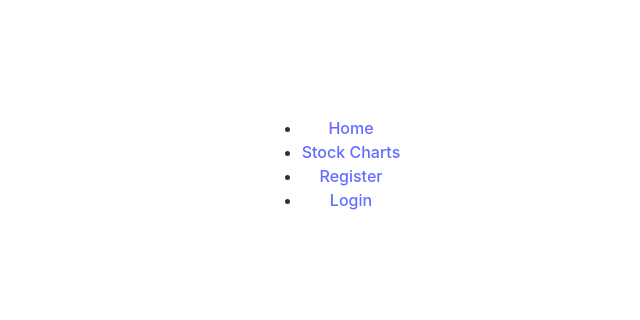
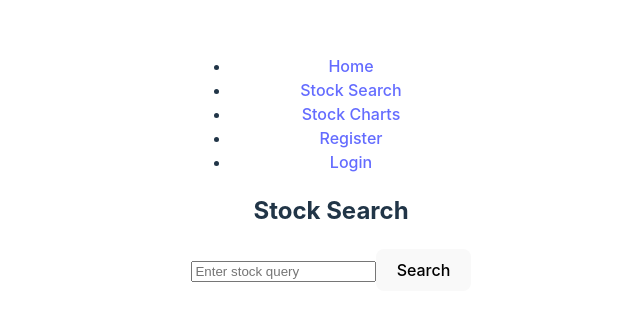
Before and after one commit to JasonBataillon/StockItForward, a React (Vite) app: page /stockSearch in a window 1280 px wide. Shown: the part 236-556 px from the top of the page, without its empty margins (309-949 px from the left). Built offline with nearby package versions, Linux system fonts and the light colour scheme.

Commit message:
stockSearch.jsx component. Makes call to search polygon.io API for stocks based off input query and displays them on a list. Buttons on each stock listing doesn't have functionality, yet.

```diff
--- a/src/App.jsx
+++ b/src/App.jsx
@@ -8,14 +8,17 @@ import Register from "./components/register";
 import Login from "./components/login";
 import Navbar from "./components/navbar";
 import StockCharts from "./components/stockChart";
+import StockSearch from "./components/stockSearch";
 import { BrowserRouter as Router, Route, Routes } from "react-router-dom";
 function App() {
   return (
     <div>
       <Router>
         <Navbar />
+
         <Routes>
           <Route path="/" element={<div>Welcome to Stock-It</div>} />
+          <Route path="/stockSearch" element={<StockSearch />} />
           <Route path="/stockCharts" element={<StockCharts />} />
           <Route path="/login" element={<Login />} />
           <Route path="/register" element={<Register />} />
--- a/src/components/navbar.jsx
+++ b/src/components/navbar.jsx
@@ -7,6 +7,10 @@ const Navbar = () => {
       <ul>
         <li>
           <Link to="/">Home</Link> {/* Link to Home page */}
+        </li>
+        <li>
+          <Link to="/stockSearch">Stock Search</Link>{" "}
+          {/* Link to Stock Search page */}
         </li>
         <li>
           <Link to={"/stockCharts"}>Stock Charts</Link>{" "}
--- /dev/null
+++ b/src/components/stockSearch.jsx
@@ -0,0 +1,86 @@
+//Functionality: Search stocks on Polygon.io by search API call
+
+import { useState } from "react";
+
+const StockSearch = () => {
+  const API_KEY = import.meta.env.VITE_POLYGON_API_KEY; //Get API key from /.env
+
+  const [query, setQuery] = useState("");
+  const [results, setResults] = useState([]);
+  const [loading, setLoading] = useState(false); //boilerplate loading state
+  const [error, setError] = useState(null); //boilerplate error handling
+  const [ranOnce, setRanOnce] = useState(false); //Brute force check
+
+  const fetchStockData = async (e) => {
+    e.preventDefault();
+    setError(null);
+    setResults([]);
+    setLoading(true); //Will just inform program is processing
+    setTimeout(), 3000; //force delay of 3 seconds
+    setRanOnce(true);
+
+    try {
+      const response = await fetch(
+        `https://api.polygon.io/v3/reference/tickers?search=${query}&apiKey=${API_KEY}`
+      );
+      if (!response.ok) {
+        throw new Error("Failed to fetch data");
+      }
+      const result = await response.json();
+      setResults(result.results || []);
+    } catch (err) {
+      setError(err.message);
+    } finally {
+      setLoading(false);
+    }
+  };
+
+  return (
+    <div>
+      <h2>Stock Search</h2>
+      <form onSubmit={fetchStockData}>
+        <input
+          type="text"
+          placeholder="Enter stock query"
+          value={query}
+          onChange={(e) => setQuery(e.target.value)}
+        />
+        <button type="submit">Search</button>
+      </form>
+      {loading && <p>Loading...</p>}
+      {error && <p>{error}</p>}
+      {results.length > 0 && (
+        <div>
+          <h3>Results:</h3>
+          <ul>
+            {results.map((stock) => (
+              <li key={stock.ticker}>
+                <strong>
+                  {stock.name} <button>{stock.ticker}</button>
+                </strong>
+              </li>
+            ))}
+          </ul>
+        </div>
+      )}
+      {results.length === 0 && ranOnce && !loading && <p>No results found</p>}
+    </div>
+  );
+};
+
+export default StockSearch;
+
+//ignore below
+//archaic code i dont want to toss yet.
+//       const response = await axios.get(
+//         "https://api.polygon.io/v3/reference/tickers",
+//         {
+//           params: {
+//             apiKey: API_KEY,
+//             market: "stocks", // stocks, crypto, forex
+//             active: true, //true for only the active stocks
+//             limit: 25, // How many stocks that will be got
+//             search: query,
+//           },
+//         }
+//       );
```
